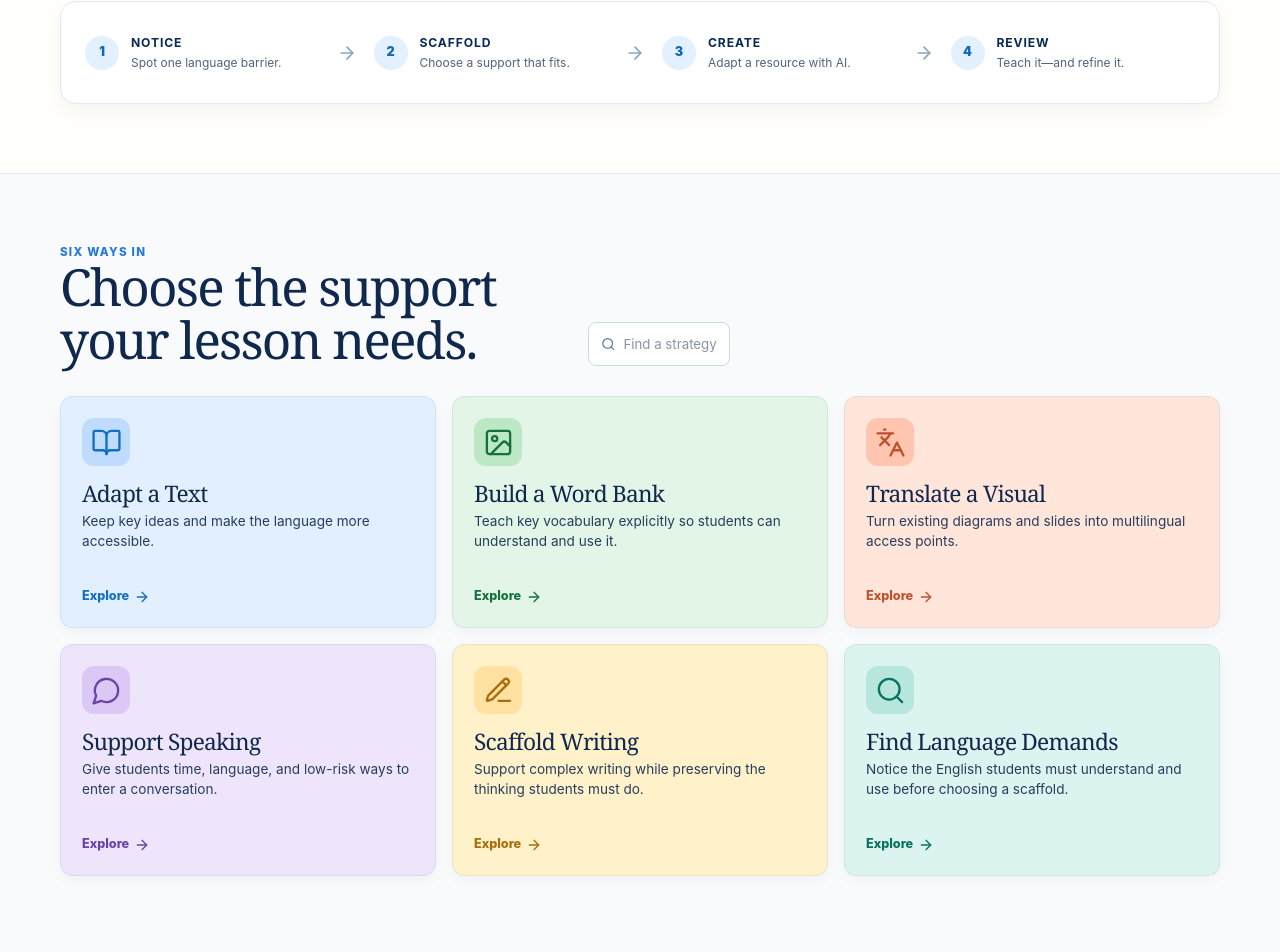
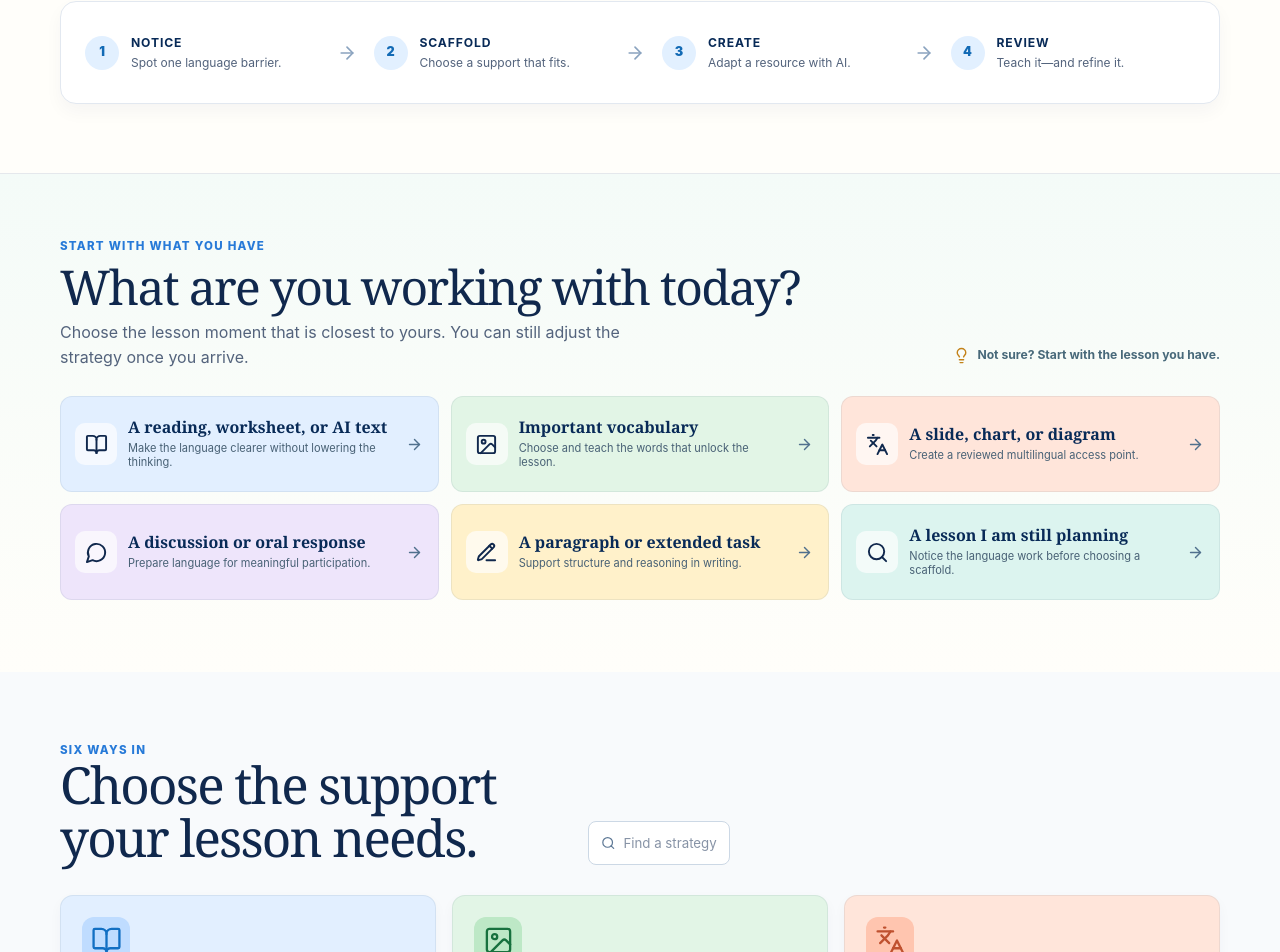
Before and after one commit to LenguajeLabs-design/Language-Support-Toolkit., a React (Vite) app: page / in a window 1280 px wide. Shown: the part 871-1823 px from the top of the page. Built offline with nearby package versions, Linux system fonts and the light colour scheme.

Commit message:
Update Site source

```diff
--- a/src/App.tsx
+++ b/src/App.tsx
@@ -34,6 +34,14 @@ function App() {
 function Home({ onNavigate }: { onNavigate: (path: string) => void }) {
   const [query, setQuery] = useState('')
   const visibleStrategies = useMemo(() => strategies.filter((strategy) => `${strategy.title} ${strategy.summary}`.toLowerCase().includes(query.toLowerCase())), [query])
+  const lessonMoments = [
+    ['A reading, worksheet, or AI text', 'Make the language clearer without lowering the thinking.', 'adapt-a-text'],
+    ['Important vocabulary', 'Choose and teach the words that unlock the lesson.', 'build-a-word-bank'],
+    ['A slide, chart, or diagram', 'Create a reviewed multilingual access point.', 'translate-a-visual'],
+    ['A discussion or oral response', 'Prepare language for meaningful participation.', 'support-speaking'],
+    ['A paragraph or extended task', 'Support structure and reasoning in writing.', 'scaffold-writing'],
+    ['A lesson I am still planning', 'Notice the language work before choosing a scaffold.', 'find-language-demands'],
+  ] as const
   return <>
     <section className="home-hero">
       <div className="container hero-grid">
@@ -58,6 +66,17 @@ function Home({ onNavigate }: { onNavigate: (path: string) => void }) {
           {[
             ['1', 'NOTICE', 'Spot one language barrier.'], ['2', 'SCAFFOLD', 'Choose a support that fits.'], ['3', 'CREATE', 'Adapt a resource with AI.'], ['4', 'REVIEW', 'Teach it—and refine it.'],
           ].map(([number, title, body], index) => <div className="framework-step" key={title}><span>{number}</span><div><b>{title}</b><small>{body}</small></div>{index < 3 && <Icon name="ArrowRight" size={20} />}</div>)}
+        </div>
+      </div>
+    </section>
+    <section className="lesson-moment-section">
+      <div className="container">
+        <div className="lesson-moment-heading"><div><p className="eyebrow">Start with what you have</p><h2>What are you working with today?</h2><p>Choose the lesson moment that is closest to yours. You can still adjust the strategy once you arrive.</p></div><span className="lesson-moment-note"><Icon name="Lightbulb" size={17} />Not sure? Start with the lesson you have.</span></div>
+        <div className="lesson-moment-grid">
+          {lessonMoments.map(([label, detail, slug]) => {
+            const strategy = getStrategy(slug)!
+            return <a className={`lesson-moment accent-${strategy.accent}`} href={`#/strategy/${slug}`} key={slug} onClick={(event) => { event.preventDefault(); onNavigate(`/strategy/${slug}`) }}><span className="lesson-moment-icon"><Icon name={strategy.icon as never} size={23} /></span><span><b>{label}</b><small>{detail}</small></span><Icon name="ArrowRight" size={17} /></a>
+          })}
         </div>
       </div>
     </section>
--- a/src/components/PromptBox.tsx
+++ b/src/components/PromptBox.tsx
@@ -1,4 +1,4 @@
-import { useMemo, useState } from 'react'
+import { useEffect, useMemo, useState } from 'react'
 import type { Strategy } from '../data/strategies'
 import { Icon } from './Icon'
 
@@ -6,6 +6,17 @@ type Values = Record<string, string>
 
 const defaultValues: Values = {
   GRADE: 'Grade 6', LEVEL: '2–3', SUBJECT: 'science', LANGUAGE: 'Arabic', SPEAKING_GOAL: 'explain a cause and effect relationship', WRITING_GOAL: 'write an evidence-based explanation',
+}
+
+const promptContextStorageKey = 'language-support-toolkit-prompt-context'
+
+function getSavedValues(): Values {
+  try {
+    const saved = window.sessionStorage.getItem(promptContextStorageKey)
+    return saved ? { ...defaultValues, ...JSON.parse(saved) } : defaultValues
+  } catch {
+    return defaultValues
+  }
 }
 
 const labels: Record<string, string> = {
@@ -17,16 +28,25 @@ function applyValues(text: string, values: Values) {
 }
 
 export function PromptBox({ strategy }: { strategy: Strategy }) {
-  const [values, setValues] = useState(defaultValues)
+  const [values, setValues] = useState<Values>(getSavedValues)
   const [copied, setCopied] = useState(false)
   const fields = useMemo(() => [...new Set(Array.from(strategy.prompt.matchAll(/{{(.*?)}}/g)).map((match) => match[1]))], [strategy.prompt])
   const prompt = applyValues(strategy.prompt, values)
-  const update = (key: string, value: string) => setValues((current) => ({ ...current, [key]: value }))
+  useEffect(() => {
+    try {
+      window.sessionStorage.setItem(promptContextStorageKey, JSON.stringify(values))
+    } catch {
+      // The prompt remains usable when browser storage is unavailable.
+    }
+  }, [values])
+  const update = (key: string, value: string) => {
+    setCopied(false)
+    setValues((current) => ({ ...current, [key]: value }))
+  }
   const copy = async () => {
     try {
       await navigator.clipboard.writeText(prompt)
       setCopied(true)
-      window.setTimeout(() => setCopied(false), 2200)
     } catch {
       setCopied(false)
     }
@@ -34,10 +54,12 @@ export function PromptBox({ strategy }: { strategy: Strategy }) {
   return <section className="prompt-panel" aria-labelledby="prompt-title">
     <div className="prompt-heading"><span className="mini-icon"><Icon name="Sparkles" size={20} /></span><div><p className="eyebrow">Copy-ready prompt</p><h2 id="prompt-title">Start with your lesson, not a generic request</h2></div></div>
     <p className="prompt-intro">Customize the useful details, then paste this into your school-approved AI tool. Review every output before using it with students.</p>
+    <p className="context-note"><Icon name="Check" size={15} /> Your grade, subject, and proficiency choices stay on this device while you explore. Lesson text is never saved here.</p>
     <div className="prompt-controls">
       {fields.map((field) => <label key={field}>{labels[field] || field.replaceAll('_', ' ').toLowerCase()}<input value={values[field] || ''} onChange={(event) => update(field, event.target.value)} /></label>)}
     </div>
     <pre className="prompt-text">{prompt}</pre>
-    <div className="prompt-footer"><span className="review-note"><Icon name="Lightbulb" size={17} /> Teacher review required</span><button className={copied ? 'copy-button copied' : 'copy-button'} onClick={copy}><Icon name={copied ? 'Check' : 'Clipboard'} size={17} />{copied ? 'Copied to clipboard' : 'Copy prompt'}</button></div>
+    <div className="prompt-footer"><span className="review-note"><Icon name="Lightbulb" size={17} /> Teacher review required</span><button className={copied ? 'copy-button copied' : 'copy-button'} onClick={copy}><Icon name={copied ? 'Check' : 'Clipboard'} size={17} />{copied ? 'Prompt copied' : 'Copy prompt'}</button></div>
+    {copied && <div className="copy-success" role="status"><Icon name="Check" size={20} /><div><strong>Ready for the next step.</strong><span>Paste the prompt into your school-approved AI tool. Before teaching, check accuracy, keep the learning objective intact, and plan when students will use the language.</span></div></div>}
   </section>
 }
--- a/src/styles.css
+++ b/src/styles.css
@@ -100,6 +100,21 @@ p { line-height: 1.55; }
 .framework-step small { margin-top: 4px; color: var(--muted); font-size: .75rem; line-height: 1.24; }
 .framework-step svg { position: absolute; right: -11px; color: #8aa3bf; }
 
+.lesson-moment-section { padding: 66px 0 72px; background: linear-gradient(180deg, #f4fbf8, #fffefa); }
+.lesson-moment-heading { display: flex; justify-content: space-between; gap: 32px; align-items: end; margin-bottom: 27px; }
+.lesson-moment-heading h2 { margin: 8px 0 8px; font-size: clamp(2rem, 4vw, 3rem); }
+.lesson-moment-heading p:not(.eyebrow) { max-width: 595px; margin: 0; color: var(--muted); }
+.lesson-moment-note { display: flex; flex: 0 0 auto; gap: 7px; align-items: center; margin-bottom: 5px; color: #48697a; font-size: .76rem; font-weight: 720; }
+.lesson-moment-note svg { color: #c38219; }
+.lesson-moment-grid { display: grid; grid-template-columns: repeat(3, 1fr); gap: 12px; }
+.lesson-moment { display: grid; grid-template-columns: 42px 1fr 18px; gap: 11px; align-items: center; min-height: 96px; padding: 14px; border: 1px solid rgba(32, 69, 91, .08); border-radius: 12px; text-decoration: none; transition: transform .18s ease, box-shadow .18s ease; }
+.lesson-moment:hover { transform: translateY(-3px); box-shadow: 0 11px 22px rgba(8, 42, 87, .1); }
+.lesson-moment-icon { display: grid; place-items: center; width: 42px; height: 42px; border-radius: 10px; background: rgba(255,255,255,.66); }
+.lesson-moment b, .lesson-moment small { display: block; }
+.lesson-moment b { color: var(--navy); font-family: Georgia, serif; font-size: 1rem; line-height: 1.1; }
+.lesson-moment small { margin-top: 4px; color: #486175; font-size: .69rem; line-height: 1.32; }
+.lesson-moment > svg { color: #50708d; }
+
 .strategy-section { padding: 72px 0 84px; background: #f8fafc; }
 .section-heading.split, .listing-heading { display: flex; justify-content: space-between; gap: 24px; align-items: end; margin-bottom: 30px; }
 .section-heading.split h2 { margin-bottom: 0; font-size: clamp(2.1rem, 4vw, 3.2rem); }
@@ -173,6 +188,27 @@ p { line-height: 1.55; }
 .not-found { display: grid; min-height: 54vh; place-items: center; text-align: center; }.not-found .container { max-width: 600px; }.not-found-icon { display: grid; place-items: center; width: 67px; height: 67px; margin: 0 auto 19px; border-radius: 19px; background: var(--blue); color: #1472c0; }.not-found h1 { margin: 8px 0; font-size: 3rem; }.not-found p:not(.eyebrow) { color: var(--muted); }.not-found .primary-button { margin-top: 15px; }
 .site-footer { padding: 25px 0; border-top: 1px solid #dae4ed; background: #f6f9fb; }.footer-inner { display: flex; justify-content: space-between; align-items: center; gap: 20px; }.footer-brand strong { font-size: .94rem; }.footer-brand small { font-size: .57rem; }.footer-inner > p, .footer-inner > a { margin: 0; color: #55708b; font-size: .7rem; font-weight: 700; }.footer-inner > a { color: #1c70b3; }
 
+.context-note { display: flex; gap: 7px; align-items: flex-start; margin: -4px 0 17px; color: #55718a; font-size: .73rem; line-height: 1.4; }
+.context-note svg { flex: 0 0 auto; margin-top: 1px; color: #25834a; }
+.copy-success { display: flex; gap: 10px; align-items: flex-start; margin-top: 15px; padding: 13px 15px; border: 1px solid #b9ddc3; border-radius: 9px; background: #e9f7ed; color: #185a35; }
+.copy-success > svg { flex: 0 0 auto; margin-top: 2px; }
+.copy-success strong, .copy-success span { display: block; }
+.copy-success strong { font-size: .82rem; }
+.copy-success span { margin-top: 2px; color: #35664b; font-size: .76rem; line-height: 1.42; }
+
+@media (max-width: 900px) {
+  .lesson-moment-grid { grid-template-columns: repeat(2, 1fr); }
+}
+
+@media (max-width: 680px) {
+  .lesson-moment-section { padding: 47px 0 51px; }
+  .lesson-moment-heading { display: block; margin-bottom: 20px; }
+  .lesson-moment-heading h2 { font-size: 2.28rem; }
+  .lesson-moment-note { margin-top: 13px; }
+  .lesson-moment-grid { grid-template-columns: 1fr; }
+  .lesson-moment { min-height: 82px; }
+}
+
 @media (max-width: 900px) {
   .hero-grid { grid-template-columns: 1fr .7fr; gap: 15px; }.hero-art { transform: scale(.88); transform-origin: right center; }.workshop-grid { grid-template-columns: 1fr 1fr; gap: 28px; }.workshop-grid > .secondary-button { grid-column: span 2; width: max-content; }.framework-step svg { display: none; }.overview-content, .tips-layout { grid-template-columns: 1fr; }.related { max-width: 650px; }.strategy-grid { grid-template-columns: repeat(2, 1fr); }.before-after { grid-template-columns: 1fr; }.example-arrow { height: 30px; transform: rotate(90deg); }.resource-card { min-height: unset; }.change-card { display: block; }.change-card ul { margin-top: 13px; }
 }
```
